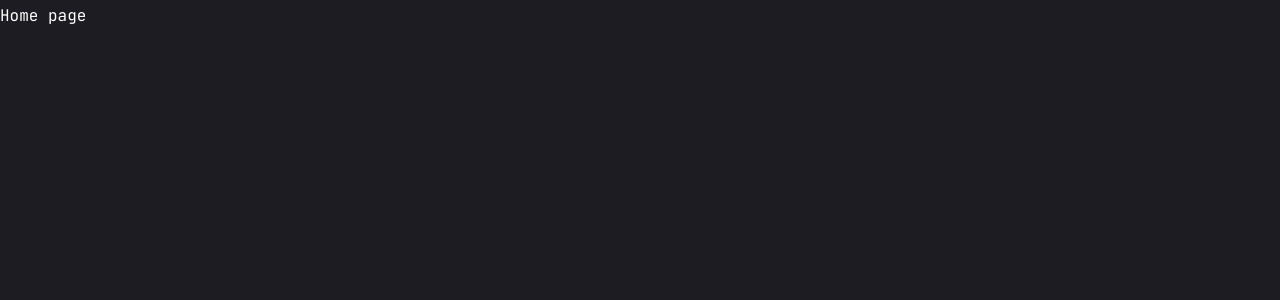
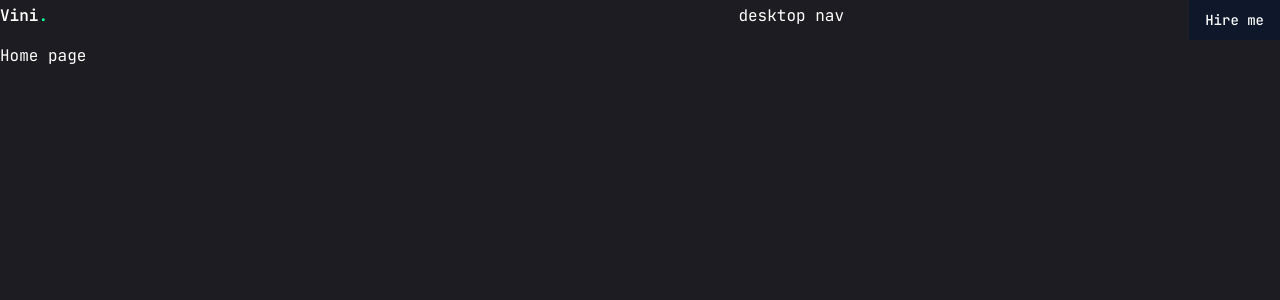
Before and after one commit to Penedov/portfolio_vini, a Next.js app: page / in a window 1280 px wide. Shown: the top 300 px of the page. Built offline with nearby package versions, Linux system fonts and the light colour scheme.

Commit message:
"Construindo o nav e header"

```diff
--- a/app/layout.jsx
+++ b/app/layout.jsx
@@ -1,5 +1,8 @@
 import { JetBrains_Mono } from "next/font/google"; // Importa a fonte do Google.
 import "./globals.css"; // Importa estilos globais.
+
+//componentes
+import Header from "@/components/Header";
 
 const jetbrainsMono = JetBrains_Mono({
   subsets: ["latin"], // Apenas caracteres latinos.
@@ -18,8 +21,9 @@ export const metadata = {
 
 export default function RootLayout({ children }) {
   return (
-    <html lang="en"> {/* Define a linguagem para melhorar acessibilidade e SEO. */}
-      <body className={jetbrainsMono.variable}> {/* Aplica a fonte global configurada. */}
+    <html lang="en">
+      <body className={jetbrainsMono.variable}>
+        <Header />
         {children} {/* Renderiza os componentes filhos dentro do layout. */}
       </body>
     </html>
--- /dev/null
+++ b/components/Header.jsx
@@ -0,0 +1,34 @@
+import Link from "next/link"
+import {Button} from "./ui/button"
+
+//components
+import Nav from "./Nav"
+
+const Header = () => {
+    return (
+        <header className="pv-8 xl:pv-12 text-white">
+            <div className="conteiner mx-auto flex justify-between itens-center">
+                <Link href="/">
+                    <h1 className="text-4x1 font-semibold">
+                        Vini
+                        <span className="text-accent">.</span>
+                    </h1>
+                </Link>
+
+                {/*Desktop nav e botão hire me */}
+                <div className="hidden xl:flex itens-center gap-8" ></div>
+                <Nav/>
+                <Link href="/contact">
+                    <Button>
+                        Hire me
+                    </Button>
+                </Link>
+            </div>
+            <div>
+                <div className="xl:hidden">Mobile Nav</div>
+            </div>
+        </header>
+    )
+}
+
+export default Header
--- /dev/null
+++ b/components/Nav.jsx
@@ -0,0 +1,28 @@
+"use: client";
+import Link from "next/link";
+import { usePathname } from "next/navigation";
+
+
+const links = [
+    {
+        name: "home",
+        path: "/",
+    },
+    {
+        name: "home",
+        path: "/",
+    },
+    {
+        name: "home",
+        path: "/",
+    },
+    {
+        name: "home",
+        path: "/",
+    },
+];
+const Nav = () => {
+    return <nav>desktop nav</nav>
+};
+
+export default Nav;
--- a/components/ui/Header.jsx
+++ /dev/null
@@ -1,9 +0,0 @@
-import React from "react"
-
-const Header = () => {
-    return(
-        <header>header</header>
-    )
-}
-
-export default Header
```
